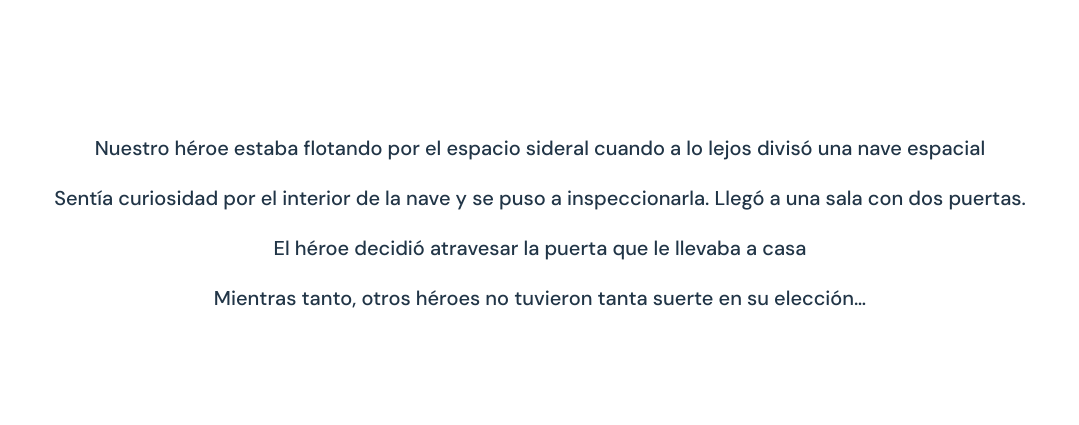
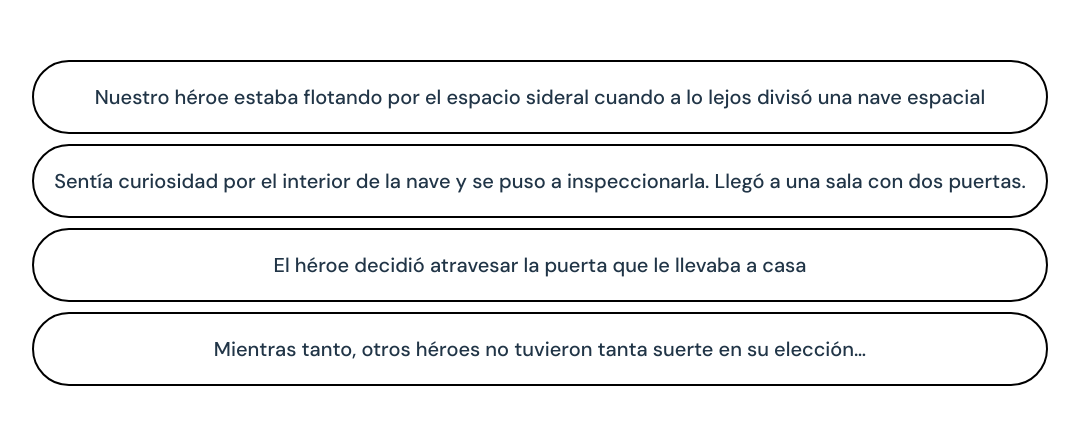
Before and after one commit to maricarmenmg/S6.reactonline, a React (Vite) app: page / in a window 1280 px wide. Shown: the part 177-602 px from the top of the page, without its empty margins (100-1179 px from the left). Built offline with nearby package versions, Linux system fonts and the light colour scheme.

Commit message:
Nivel I - Ejercicio 3

```diff
--- a/package.json
+++ b/package.json
@@ -11,7 +11,8 @@
   },
   "dependencies": {
     "react": "^18.2.0",
-    "react-dom": "^18.2.0"
+    "react-dom": "^18.2.0",
+    "styled-components": "^5.3.10"
   },
   "devDependencies": {
     "@types/react": "^18.0.28",
--- a/src/App.css
+++ b/src/App.css
@@ -5,8 +5,11 @@ body{
   font-family: 'DM Sans', sans-serif;
   font-weight: 500;
   font-size: 20px;
+}
 
-}
+
+
+
 
 #root {
   max-width: 1280px;
@@ -29,7 +32,6 @@ body{
 }
 
 
-
 .card {
   padding: 2em;
 }
--- a/src/App.jsx
+++ b/src/App.jsx
@@ -1,17 +1,18 @@
 import React from "react";
 import './App.css'
-import Scene from './components/scene/Scene'
+import Scene from './components/scene/Scene';
 import stories from "./data/storiesdata";
+
 
 function App() {
   return (
     <div>
       {stories.map((story, index) => (
-        <Scene key={index} text={story.text} />
+        <Scene key={index} txt={story.txt} />
       ))}
     </div>
+
   );
 }
 
-
 export default App
--- a/src/components/scene/Scene.jsx
+++ b/src/components/scene/Scene.jsx
@@ -1,9 +1,15 @@
 import React from "react";
+import { StoriesTexts  } from "../style";
 
 
 function Scene(props) {
 
-    return <p>{props.text}</p>;
-  }
+return (
+<div>
+  <StoriesTexts >{props.txt}</StoriesTexts>
+</div>
+  );
+
+}
 
 export default Scene;
--- /dev/null
+++ b/src/components/style.js
@@ -0,0 +1,11 @@
+import styled from 'styled-components';
+
+
+export const StoriesTexts = styled.p`
+border: 2px solid black;
+border-radius: 50px;
+padding: 20px;
+margin: 10px auto;
+max-width:100%;
+text-align: center;
+`;
--- a/src/data/storiesdata.js
+++ b/src/data/storiesdata.js
@@ -1,12 +1,10 @@
-
-
 
 
 const stories = [
-   {text:"Nuestro héroe estaba flotando por el espacio sideral cuando a lo lejos divisó una nave espacial",},
-   {text:"Sentía curiosidad por el interior de la nave y se puso a inspeccionarla. Llegó a una sala con dos puertas.", },
-   {text:"El héroe decidió atravesar la puerta que le llevaba a casa",},
-   {text:"Mientras tanto, otros héroes no tuvieron tanta suerte en su elección…",},
+   {txt:"Nuestro héroe estaba flotando por el espacio sideral cuando a lo lejos divisó una nave espacial",},
+   {txt:"Sentía curiosidad por el interior de la nave y se puso a inspeccionarla. Llegó a una sala con dos puertas.", },
+   {txt:"El héroe decidió atravesar la puerta que le llevaba a casa",},
+   {txt:"Mientras tanto, otros héroes no tuvieron tanta suerte en su elección…",},
 ];
 
 export default stories;
```
Also changed, not shown: src/components/Button.jsx (added, +16 -0 lines), 2 other files (tests, documents, lock files or other folders).
